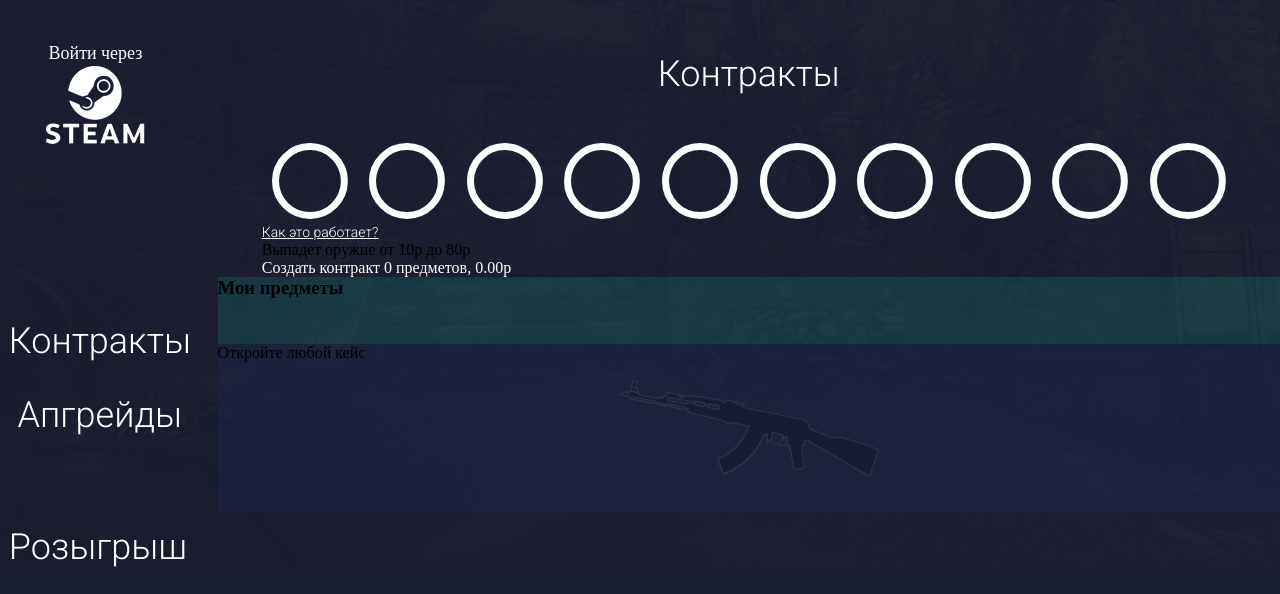
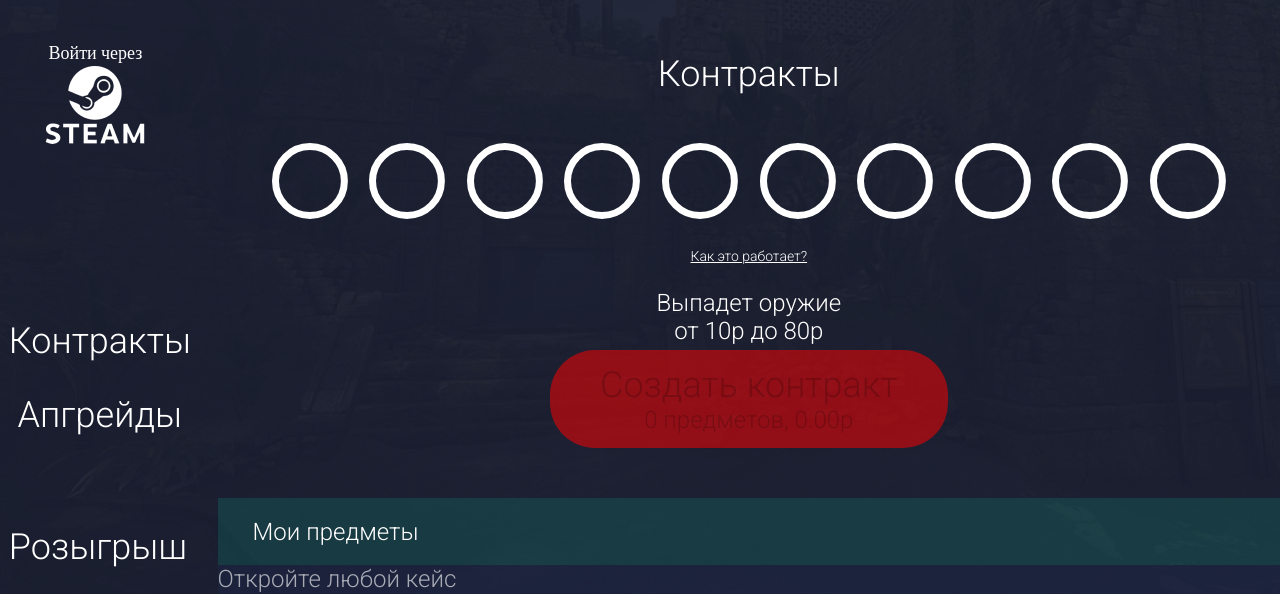
Before and after one commit to uilana/jamCase, a plain HTML site: page contract.html in a window 1280 px wide. Shown: the part 232-826 px from the top of the page. Before the commit the page ends 800 px from the top, so only its background shows below. Drawn offline with nearby package versions, Linux system fonts and the light colour scheme; a web font is replaced by a local one.

Commit message:
twelfth commit

```diff
--- a/contract.html
+++ b/contract.html
@@ -12,7 +12,7 @@
     <link href="https://fonts.googleapis.com/css2?family=Roboto:wght@300&display=swap" rel="stylesheet">
     <link rel="stylesheet" href="style.css">
     <link rel="stylesheet" href="media.css">
-    <title>Document</title>
+    <title>JamCase</title>
 </head>
 
 <body>
@@ -137,17 +137,19 @@
                     <img src="img/ellipse.svg" alt="">
                 </li>
             </ul>
+            <div class="contract">
                 <div class="contract__info">
                     <button class="info__button">Как это работает?</button>
                 </div>
                 <p class="contract__chance">
-                Выпадет оружие от 10р до 80р
+                    Выпадет оружие<br> от 10р до 80р
                 </p>
                 <button class="contract__create">Создать контракт
                 <span>
-                    0 предметов, 0.00р
+                    <p class="contract__create-text"> 0 предметов, 0.00р</p>
                 </span>
             </button>
+            </div>
         </div>
         <div class="drop">
             <div class="drop__header">
--- a/style.css
+++ b/style.css
@@ -125,8 +125,6 @@ a {
     margin-bottom: 17%;
     text-align: center;
 }
-
-.lottery {}
 
 .lottery__link {
     font-family: "Roboto", sans-serif;
@@ -439,7 +437,14 @@ a {
     margin: 0 10px;
 }
 
-.contract__info {}
+.contract__info {
+    text-align: center;
+}
+
+.contract {
+    align-items: center;
+    text-align: center;
+}
 
 .info__button {
     font-family: "Roboto", sans-serif;
@@ -448,6 +453,41 @@ a {
     font-size: 14px;
     line-height: 16px;
     text-decoration-line: underline;
+    text-align: center;
+    margin: 25px 0;
+}
+
+.contract__chance {
+    font-family: "Roboto", sans-serif;
+    font-style: normal;
+    font-weight: normal;
+    font-size: 24px;
+    line-height: 28px;
+    text-align: center;
+    color: #FFFFFF;
+}
+
+.contract__create {
+    font-family: Roboto;
+    font-style: normal;
+    font-weight: normal;
+    font-size: 36px;
+    line-height: 42px;
+    color: rgba(0, 0, 0, 0.19);
+    background: rgba(255, 0, 0, 0.52);
+    border-radius: 45px;
+    padding: 14px 50px;
+    margin-bottom: 50px;
+    margin-top: 5px;
+}
+
+.contract__create-text {
+    font-family: Roboto;
+    font-style: normal;
+    font-weight: normal;
+    font-size: 24px;
+    line-height: 28px;
+    color: rgba(0, 0, 0, 0.19);
 }
 
 .drop {
@@ -459,6 +499,16 @@ a {
     width: 100%;
     height: 67px;
     background-color: rgba(0, 255, 194, 0.12);
+}
+
+.drop__title {
+    font-family: Roboto;
+    font-style: normal;
+    font-weight: normal;
+    font-size: 24px;
+    line-height: 28px;
+    color: #FFFFFF;
+    padding: 20px 35px;
 }
 
 .drop__body {
@@ -477,6 +527,12 @@ a {
     position: absolute;
     top: 0;
     left: 0;
+    font-family: Roboto;
+    font-style: normal;
+    font-weight: normal;
+    font-size: 24px;
+    line-height: 28px;
+    color: rgba(255, 255, 255, 0.62);
 }
 
 .drop__item {
```
Lines whose indentation alone changed are shown as unchanged.
